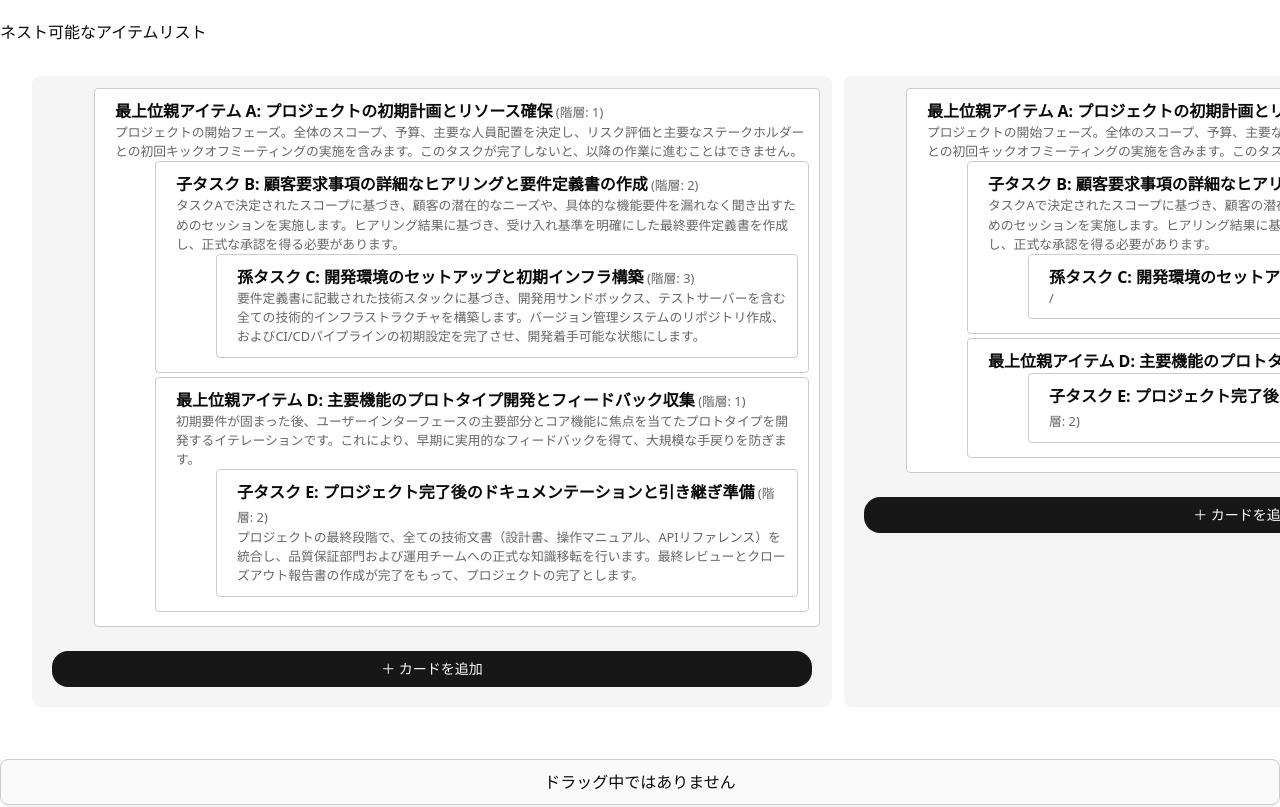
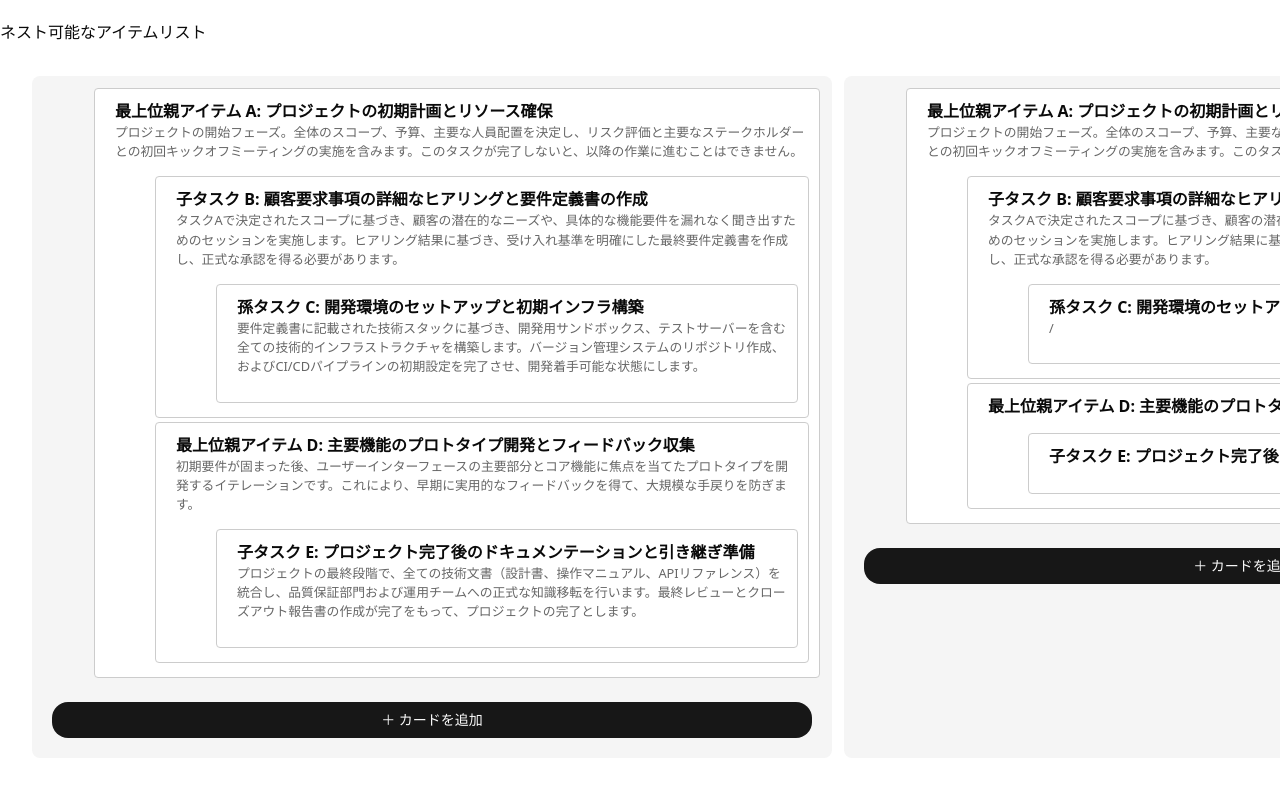
Before and after one commit to shoha-ryo/slideMemo, a Next.js app in the folder my-next-app/: page /task in a window 1280 px wide. Shown: the top 807 px of the page. Built offline with nearby package versions, Linux system fonts and the light colour scheme.

Commit message:
fix: カード内で改行されて表示されるように修正

```diff
--- a/my-next-app/src/app/task/components/Card/Card.tsx
+++ b/my-next-app/src/app/task/components/Card/Card.tsx
@@ -3,6 +3,7 @@
 import { useDraggable, useDroppable, useDndContext } from '@dnd-kit/core';
 import { Item } from '@/types/item';
 import { useModalStore } from '../../store/ModalStore';
+import FormattedText from './FormattedText';
 
 // Draggable/Droppable コンポーネント
 const Card: React.FC<Item> = ({ startOffset, id, level, title, details, children, useOverlay}) => {
@@ -80,10 +81,16 @@ const Card: React.FC<Item> = ({ startOffset, id, level, title, details, children
 			onClick={handleCardClick}
     >
 
-			<div style={{ paddingLeft: `${paddingLeft + 10}px` }}>
-				<strong>{title}</strong>
-				<span style={{ fontSize: '0.8em', color: '#666' }}> (階層: {level})</span>
-				<p style={{ fontSize: '0.8em', color: '#666'}}>{details}</p>
+			<div style={{ paddingLeft: `${paddingLeft + 10}px`, paddingBottom:"15px" }}>
+
+				<strong>
+					<FormattedText text={title}></FormattedText>
+				</strong>
+				<FormattedText
+					text={details}
+					style={{ fontSize: '0.8em', color: '#666'}}
+				>
+				</FormattedText>
 			</div>
 
 			{children.length > 0 && (
--- /dev/null
+++ b/my-next-app/src/app/task/components/Card/FormattedText.tsx
@@ -0,0 +1,32 @@
+'use client'
+import React from 'react'
+
+// Propsの型を明示的に定義する
+type FormattedTextProps = {
+  text: string | undefined
+	style?: object
+};
+
+// Reactの関数コンポーネントとしてProps（{ title }）を受け取る
+const FormattedText = ({ text, style }: FormattedTextProps) => {
+  // 💡 エラー回避: title が undefined の場合は空の文字列にフォールバック
+  const safeTitle = text || '';
+
+  return (
+    // <strong/>は表示のみのコンポーネントなので、Fragmentで囲む必要はありません
+    <div
+			style={style}
+		>
+      {/* 安全な文字列 (safeTitle) を使用して split を呼び出す */}
+      {safeTitle.split('\n').map((line, index) => (
+        <React.Fragment key={index}>
+          {line}
+          {/* 最後の行以外に <br /> を挿入して改行させる */}
+          {index !== safeTitle.split('\n').length - 1 && <br />}
+        </React.Fragment>
+      ))}
+    </div>
+  )
+}
+
+export default FormattedText
--- a/my-next-app/src/app/task/page.tsx
+++ b/my-next-app/src/app/task/page.tsx
@@ -186,7 +186,7 @@ export default function App() {
 
 
 					{/* ↓ 衝突状況の表示領域 */}
-					<div
+					{/* <div
 						style={{
 							marginTop: '20px',
 							padding: '10px',
@@ -207,8 +207,8 @@ export default function App() {
 						) : (
 							<p>ドラッグ中ではありません</p>
 						)}
-					</div>
-					<pre style={{
+					</div> */}
+					{/* <pre style={{
 						backgroundColor: '#f4f4f4',
 						padding: '15px',
 						borderRadius: '5px',
@@ -217,7 +217,7 @@ export default function App() {
 						<code>
 							{JSON.stringify(items, null, 2)}
 						</code>
-					</pre>
+					</pre> */}
 				</div>
 			</DndContext>
 		</div>
```
